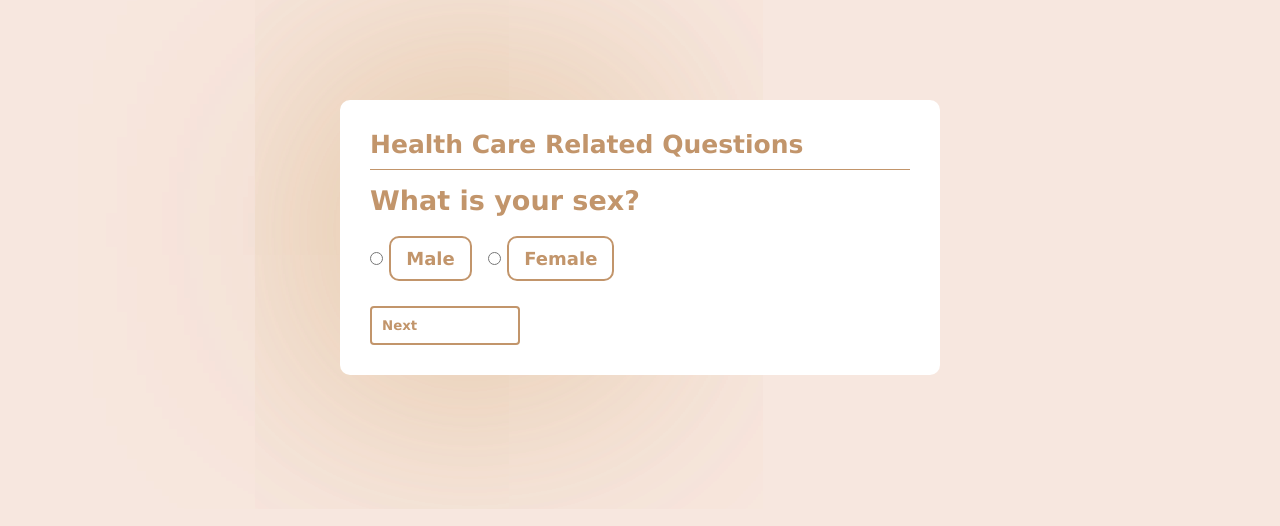
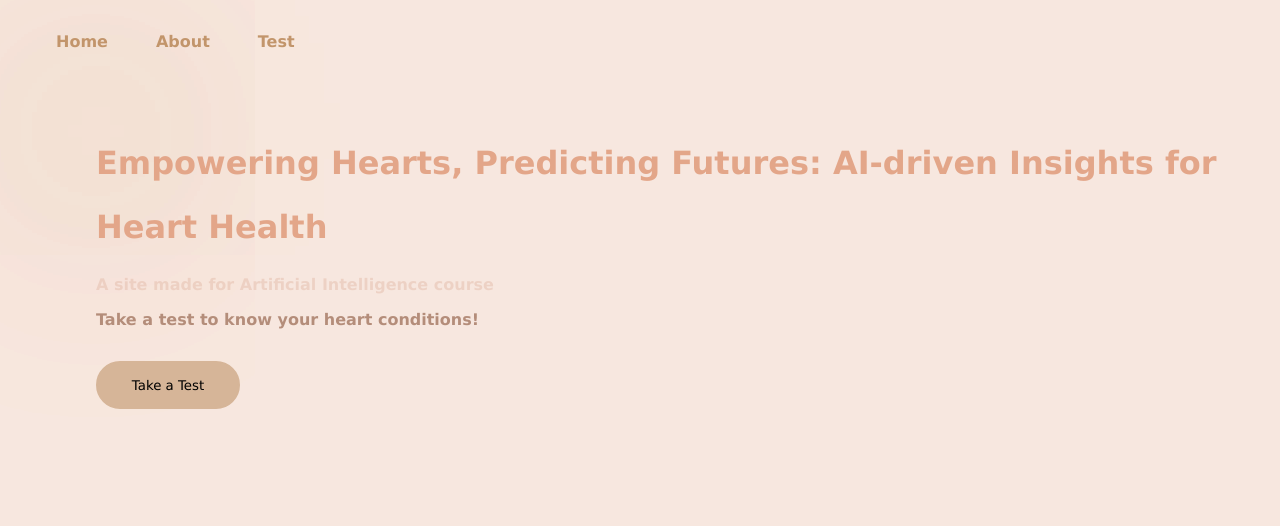
Before and after one commit to kejonp/HDP-Group-Project, a Flask app: page / in a window 1280 px wide. Shown: the top 526 px of the page. Run offline with Flask 2, Linux system fonts and the light colour scheme.

Commit message:
troubleshoot home.html

```diff
--- a/app.py
+++ b/app.py
@@ -6,7 +6,7 @@ app = Flask(__name__)
 
 @app.route('/')
 def main_page():
-    return render_template('index.html')
+    return render_template('home.html')
 
 
 @app.route('/result', methods=['GET', 'POST'])
--- a/defuzzification.py
+++ b/defuzzification.py
@@ -50,4 +50,4 @@ class defuzzification:
         if 3.25 <= centerOfGravity:
             result += 'Aortic Disease, '
         # return str(result) + str(centerOfGravity)
-        return str(result) + str(centerOfGravity)
+        return str(result)
--- /dev/null
+++ b/static/css/home.css
@@ -0,0 +1,136 @@
+@import url('https://fonts.googleapis.com/css2?family=Josefin+Sans:ital,wght@0,100..700;1,100..700&display=swap');
+
+* {
+    padding: 0;
+    margin: 0;
+    outline: none;
+    border: none;
+    box-sizing: border-box;
+}
+
+.hidden{
+    display: none;
+}
+a{
+    text-decoration: none;
+}
+
+body{
+    font-family: 'Josefin', 'Lucida Sans', 'Lucida Sans Regular', 'Lucida Grande', 'Lucida Sans Unicode', Geneva, Verdana, sans-serif;
+    background-color: #f7e7df;
+    font-weight: 700;
+}
+
+nav{
+    max-width: 1200px;
+    margin: auto;
+    padding: 2rem 1rem;
+    display: flex;
+    align-items: center;
+    justify-content: space-between;
+    gap: 2rem;
+}
+
+.nav-links{
+    list-style: none;
+    display: flex;
+    align-items: center;
+    gap: 3rem;
+}
+
+.link a{
+    position: relative;
+    padding-bottom: 0.75rem;
+    color: #c2956b;
+}
+
+.link a:hover, a:active{
+    border-bottom: 2px;
+}
+
+.link a::after{
+    content: "";
+    position: absolute;
+    height: 2px;
+    width: 0;
+    bottom: 0;
+    left: 0;
+    background-color: black;
+    transition: all 0.3s ease;
+}
+
+.link a:hover::after{
+    width: 70%;
+}
+
+.button {
+    background-color: #d6b598;
+    border: 2px solid #d6b598;
+	border-radius: 50px;
+	box-shadow: none;
+	width: 9rem; /* adjust as required */
+	height: 3rem; /* adjust as required */
+	cursor: pointer;
+    font-family: 'Josefin', 'Lucida Sans', 'Lucida Sans Regular', 'Lucida Grande', 'Lucida Sans Unicode', Geneva, Verdana, sans-serif;
+}
+
+.button:hover {
+    background: hsl(28.064516129032267deg 43.05555555555557% 81.76470588235294%);
+    border: 2px solid hsl(28.064516129032267deg 43.05555555555557% 81.76470588235294%);
+	border-radius: 50px;
+	box-shadow: 0px 3px 10px hsl(28.064516129032267deg 43.05555555555557% 45% / 0.5);
+	transform: translateY(-1px)
+}
+
+.button:disabled {
+    background-color: hsl(28.064516129032267deg 15% 71.76470588235294%);
+	border-radius: 50px;
+    color: white
+}
+
+.container{
+    padding-left: 6rem;
+    margin: auto;
+    padding-top: 3rem;
+}
+
+.blur{
+    position: absolute;
+    box-shadow: 0 0 1000px 50px #e4c7a6;
+    z-index: -100;
+}
+
+header{
+    position: relative;
+    justify-content: baseline;
+}
+
+header .content h1{
+    margin-bottom: 1rem;
+    color: #e3a689;
+    font-size: 2rem;
+    font-weight: 600;
+    line-height: 4rem;
+}
+
+header .content h2{
+    color: #dfb29e;
+    opacity: 40%;
+    margin-bottom: 1rem;
+    font-size: 1rem;
+    font-weight: 700;
+}
+
+header .content p{
+    margin-bottom: 2rem;
+    color: #b48d7a;
+}
+
+@media (width < 300px){
+    .nav-links{
+        display: none;
+    }
+    header{
+        grid-template-columns: repeat(1, 1fr);
+    }
+}
--- /dev/null
+++ b/templates/home.html
@@ -0,0 +1,38 @@
+<!DOCTYPE html>
+<html lang="en">
+    <link rel="stylesheet" href="filename='css/style.">
+<head>
+    <meta charset="UTF-8">
+    <title>Health Care</title>
+    <link rel="stylesheet" href="{{url_for('static', filename='css/home.css')}}" type="text/css">
+    <script src="script.js" defer></script>
+</head>
+<body>
+    <nav>
+        <ul class="nav-links">
+            <li id="home-link" class="link"><a href="#">Home</a></li>
+            <li id="link1" class="link"><a href="#">About</a></li>
+            <li id="link2" class="link"><a href="{{url_for('templates', filename='html/index.html')}}">Test</a></li>
+        </ul>
+    </nav>
+
+    <header class="container">
+        <div id="home-content" class="content">
+            <span class="blur"></span>
+            <span class="blur"></span>
+            <h1>Empowering Hearts, Predicting Futures: AI-driven Insights for Heart Health</h1>
+            <h2>A site made for Artificial Intelligence course</h2>
+            <p>Take a test to know your heart conditions!</p>
+            <button class="button">Take a Test</button>
+        </div>
+    </header>
+
+    <section id="about" class="hidden">
+        <h1>About Us</h1>
+        <p>Our test is made for people who wanted to know
+            about their heart conditions. Heart disease is
+        </p>
+    </section>
+
+</body>
+</html>
--- a/templates/index.html
+++ b/templates/index.html
@@ -53,14 +53,6 @@
                 <button class="nextButton" onclick="nextQuestion()">Next</button>
             </div>
 
-            <div class="question-container" id="question6">
-                <h2 id="question">What were your most recent readings of your blood pressure?</h2>
-                Systolic <input type="number" id="blood_pressure_systolic" name="blood_pressure_systolic" min="50" max="400" value="0" oninput="blood_pressure_systolic_value.value = this.value">mm Hg
-                <br>
-                Diastolic <input type="number" id="blood_pressure_diastolic" name="blood_pressure_diastolic" min="50" max="200" value="0" oninput="blood_pressure_diastolic_value.value = this.value">mm Hg
-                <button class="previousButton" type="button" onclick="previousQuestion()">Previous</button>
-                <button class="nextButton" onclick="nextQuestion()">Next</button>
-            </div>
 
             <div class="question-container" id="question7">
                 <h2 id="question">What were your most recent readings of your blood sugar?</h2>
@@ -69,9 +61,17 @@
                 <button class="nextButton" onclick="nextQuestion()">Next</button>
             </div>
 
-            <div class="question-container" id="question8">
+            <div class="question-container" id="question6">
                 <h2 id="question">What is your average resting heart rate?</h2>
                 <input type="number" id="heart_rate" name="heart_rate" min="0" max="200" value="0" oninput="heart_rate_value.value = this.value"> bpm
+                <button class="previousButton" type="button" onclick="previousQuestion()">Previous</button>
+                <button class="nextButton" onclick="nextQuestion()">Next</button>
+            </div>
+            <div class="question-container" id="question8">
+                <h2 id="question">What were your most recent readings of your blood pressure?</h2>
+                Systolic <input type="number" id="systolic" name="systolic" min="50" max="400" value="0" oninput="systolic_value.value = this.value">mm Hg
+                <br>
+                Diastolic <input type="number" id="diastolic" name="diastolic" min="50" max="200" value="0" oninput="diastolic_value.value = this.value">mm Hg
                 <button class="previousButton" type="button" onclick="previousQuestion()">Previous</button>
                 <button type="submit" id="submitButton" style="display: none;" value="Show Result">Submit</button>
             </div>
--- /dev/null
+++ b/templates/script.js
@@ -0,0 +1,43 @@
+//const tabs = document.querySelectorAll('[data-tab-target]')
+//const tabContents = document.querySelectorAll('[data-tab-content]')
+
+//tabs.forEach(tab => {
+//    tab.addEventListener('click',() =>{
+//        const target = document.querySelector(tab.dataset.tabTarget)
+//        tabContents.forEach(tabContent => {
+//            tabContent.classList.remove('active')
+//        })
+//        tabs.forEach(tab => {
+//            tab.classList.remove('active')
+//        })
+//        tab.classList.add('active')
+//        target.classList.add('active')
+//    })
+//})
+document.getElementById('link1').addEventListener('click', function(){
+    document.getElementById('about').classList.toggle('hidden');
+    document.getElementById('home-content').classList.add('hidden');
+});
+
+document.getElementById('home-link').addEventListener('click', function(){
+    document.getElementById('about').classList.add('hidden');
+    document.getElementById('home-content').classList.remove('hidden');
+});
+
+function scrollToElement(elementSelector, instance = 0){
+    const elements = document.querySelectorAll(elementSelector);
+    if(elements.length > instance){
+        elements[instance].scrollIntoView({behavior: 'smooth'});
+    }
+}
+
+const link1 = document.getElementById("link1");
+const link2 = document.getElementById("link2");
+
+link1.addEventListener('click',() =>{
+    scrollToElement('.header');
+});
+
+link2.addEventListener('click',() =>{
+    scrollToElement('.header', 1);
+});
```
Also changed, not shown: final_result.py (+6 -6 lines), inference.py (+12 -12 lines), static/css/result.css (+33 -3 lines).
